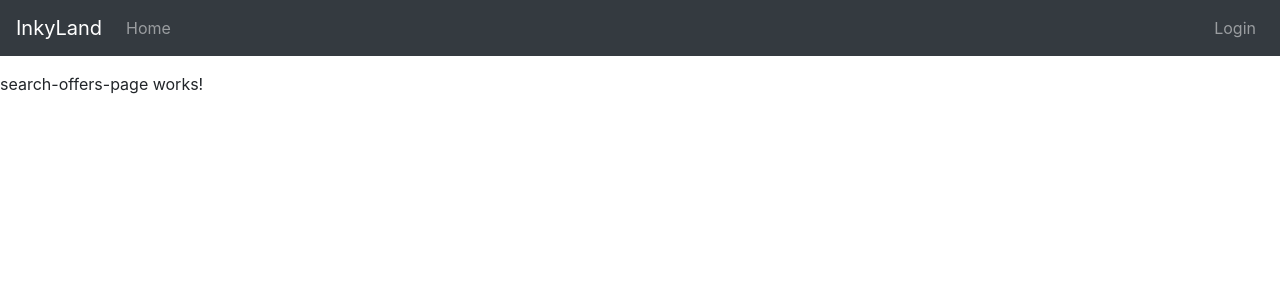
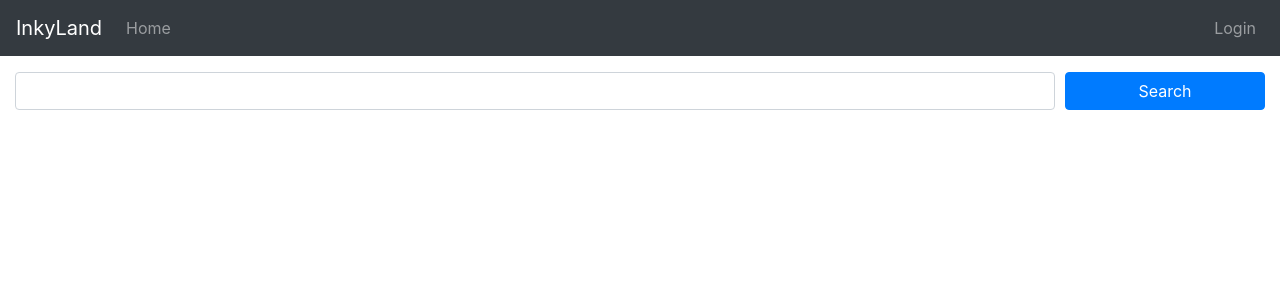
Before and after one commit to Spark-Team-Project-Inksquad/InkyLand, an Angular app: page /search-offers in a window 1280 px wide. Shown: the top 300 px of the page. Built offline with nearby package versions, Linux system fonts and the light colour scheme.

Commit message:
added search-box

```diff
--- a/src/app/search-offers-page/search-offers-page.component.html
+++ b/src/app/search-offers-page/search-offers-page.component.html
@@ -1,3 +1,20 @@
-<p>
-  search-offers-page works!
-</p>
+<div class = "container-fluid search-offers-page">
+
+  <!-- Search Box -->
+  <form id = 'search-offers-form' (ngSubmit) = "search()" #searchForm = "ngForm">
+    <div class = "form-row">
+      <div class = "col-10">
+        <input type = 'text' [(ngModel)] = "query" class = "form-control" name = "search-query"/>
+      </div>
+      <div class = "col-2">
+        <button type = "submit" class ="btn btn-block btn-primary">Search</button>
+      </div>
+    </div>
+  </form>
+
+  <!-- Offer Results -->
+  <div class = "search-results">
+
+  </div>
+
+</div>
--- a/src/app/search-offers-page/search-offers-page.component.ts
+++ b/src/app/search-offers-page/search-offers-page.component.ts
@@ -1,15 +1,22 @@
-import { Component, OnInit } from '@angular/core';
+import { Component, OnInit } from "@angular/core";
 
 @Component({
-  selector: 'app-search-offers-page',
-  templateUrl: './search-offers-page.component.html',
-  styleUrls: ['./search-offers-page.component.scss']
+  selector: "app-search-offers-page",
+  templateUrl: "./search-offers-page.component.html",
+  styleUrls: ["./search-offers-page.component.scss"]
 })
 export class SearchOffersPageComponent implements OnInit {
+  public query: string = "";
+  public results: any[] = [];
 
-  constructor() { }
+  constructor() {}
 
-  ngOnInit() {
+  ngOnInit() {}
+
+  //conducts a search query
+  search() {
+    alert("search query: " + this.query);
+
+    // NOTE just grabs all the printing offers
   }
-
 }
```
